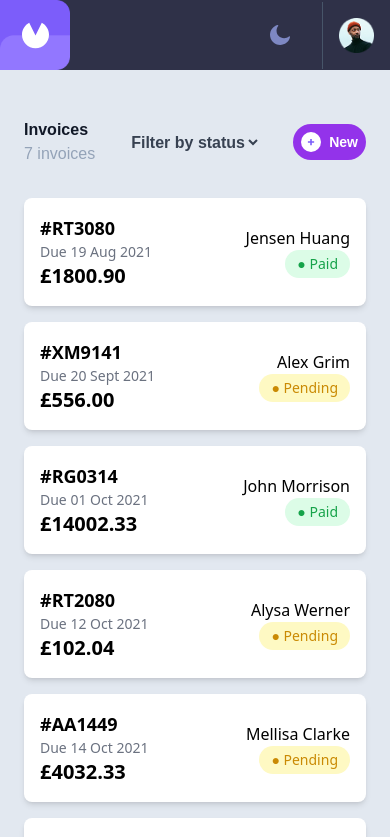
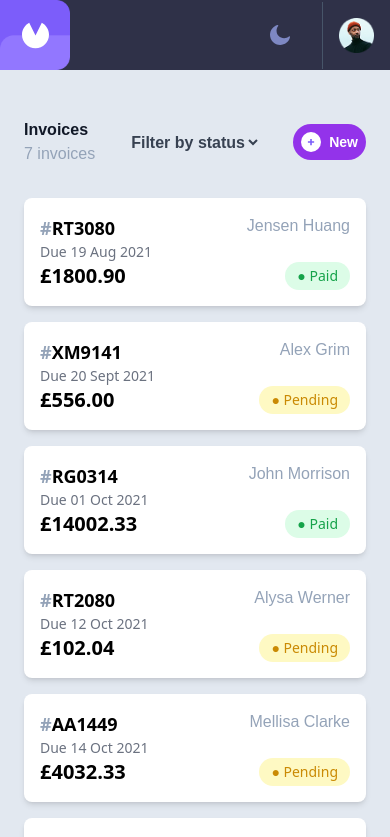
Before and after one commit to bugname7/imtixon, a React (Vite) app: page / in a window 390 px wide. Shown: the top 837 px of the page. Built offline with nearby package versions, Linux system fonts and the light colour scheme; a web font is replaced by a local one.

Commit message:
udated responsive

```diff
--- a/src/pages/Home.jsx
+++ b/src/pages/Home.jsx
@@ -1,8 +1,9 @@
 import React, { useState } from "react";
 import { useDarkMode } from "../context/DarkLightMode";
 import new1 from "../assets/images/new1.svg";
+import invois from "../assets/images/invois.png";
 
-import data from '../assets/data.json'
+import data from "../assets/data.json";
 
 function Home() {
     const { darkMode } = useDarkMode();
@@ -17,7 +18,7 @@ function Home() {
 
     return (
         <div
-            className={`${bgClass} min-h-screen flex flex-col items-center justify-start pt-12 pl-6  pb-6 pr-6 `}
+            className={`${bgClass} min-h-screen flex flex-col items-center justify-start pt-12 pl-6 pb-6 pr-6`}
         >
             <div className="w-full max-w-4xl flex justify-between items-center mb-8">
                 <div>
@@ -31,40 +32,50 @@ function Home() {
                         className={`${darkMode ? "text-slate-300" : ""
                             } font-spartan font-medium text-slate-400 md:text-xs sm:text-xl`}
                     >
-                        {filtereddata.length}  invoices
+                        {filtereddata.length} invoices
                     </p>
                 </div>
-                <div className="flex items-center gap-8 ">
+                <div className="flex items-center gap-8">
                     <select
                         id="status"
                         value={filterStatus}
                         onChange={(e) => setFilterStatus(e.target.value)}
-                        className={`${darkMode ? "bg-slate-950 text-white" : ""} font-spartan font-bold block  lg:w-[170px] md:w-[150px] bg-slate-200 text-gray-700  focus:outline-none`}
+                        className={`${darkMode ? "bg-slate-950 text-white" : ""
+                            } font-spartan font-bold block lg:w-[170px] md:w-[150px] bg-slate-200 text-gray-700 focus:outline-none`}
                     >
-                        <option value="Filter by status" className="font-spartan font-bold">Filter by status</option>
-                        <option value="Draft" className="font-spartan font-bold">Draft</option>
-                        <option value="Pending" className="font-spartan font-bold">Pending</option>
-                        <option value="Paid" className="font-spartan font-bold">Paid</option>
+                        <option value="Filter by status" className="font-spartan font-bold">
+                            Filter by status
+                        </option>
+                        <option value="Draft" className="font-spartan font-bold">
+                            Draft
+                        </option>
+                        <option value="Pending" className="font-spartan font-bold">
+                            Pending
+                        </option>
+                        <option value="Paid" className="font-spartan font-bold">
+                            Paid
+                        </option>
                     </select>
-
 
                     <div className="flex items-center justify-center gap-2 bg-purple-600 rounded-3xl p-2 cursor-pointer w-fit max-w-[160px] sm:max-w-[100px]">
                         <img src={new1} alt="New Invoice" className="w-5 h-5 object-contain" />
-                        <h3 className="text-white font-spartan font-bold text-sm whitespace-nowrap">New</h3>
+                        <h3 className="text-white font-spartan font-bold text-sm whitespace-nowrap">
+                            New
+                        </h3>
                     </div>
-
                 </div>
             </div>
 
-            <div className="w-full max-w-4xl grid gap-4 ">
-                {filtereddata.map((invoice) => (
+            <div className="w-full max-w-4xl grid gap-4">
+                {filtereddata.length > 0 ? (
+                    filtereddata.map((invoice) => (
                         <div
                             key={invoice.id}
                             className={`cursor-pointer hover:border-2 border-purple-600 flex justify-between items-center p-4 rounded-lg shadow-md ${darkMode ? "bg-slate-800 text-white" : "bg-white"
                                 }`}
                         >
                             <div className="">
-                            <h3 className="text-lg font-bold">{`#${invoice.id}`}</h3>
+                                <h3 className="text-lg font-bold"> <span className="text-slate-400">#</span>{`${invoice.id}`}</h3>
                                 <p className="text-sm text-gray-500">
                                     Due{" "}
                                     {new Date(invoice.paymentDue).toLocaleDateString("en-GB", {
@@ -76,7 +87,7 @@ function Home() {
                                 <p className="text-xl font-bold">{`£${invoice.total.toFixed(2)}`}</p>
                             </div>
                             <div className="text-right">
-                            <p className="font-medium">{invoice.clientName}</p>
+                                <p className="font-medium mb-6 font-spartan text-slate-400">{invoice.clientName}</p>
                                 <span
                                     className={`inline-block px-3 py-1 rounded-full text-sm ${invoice.status === "paid"
                                         ? "bg-green-100 text-green-600"
@@ -89,7 +100,19 @@ function Home() {
                                 </span>
                             </div>
                         </div>
-                ))}
+                    ))
+                ) : (
+                    <div className="flex flex-col items-center text-center mt-12">
+                        <img src={invois} alt="No Invoices" className="w-64 h-64 object-contain mb-6" />
+                        <h2 className="text-xl font-bold text-gray-900 mb-2">
+                            There is nothing here
+                        </h2>
+                        <p className="text-gray-500">
+                            Create an invoice by clicking the{" "}
+                            <span className="font-bold text-purple-600">New</span> button and get started
+                        </p>
+                    </div>
+                )}
             </div>
         </div>
     );
```
Lines whose indentation alone changed are shown as unchanged.
